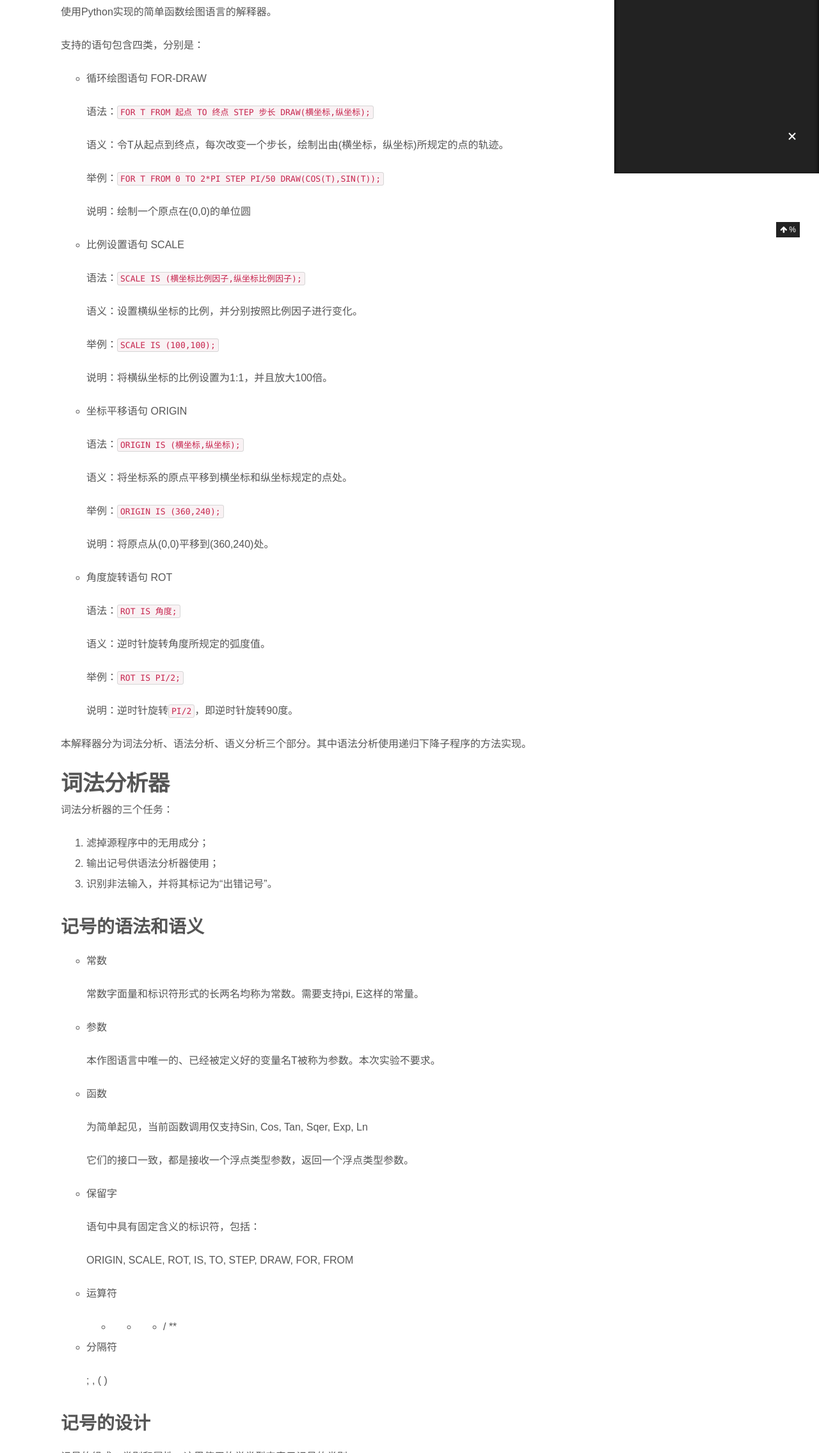
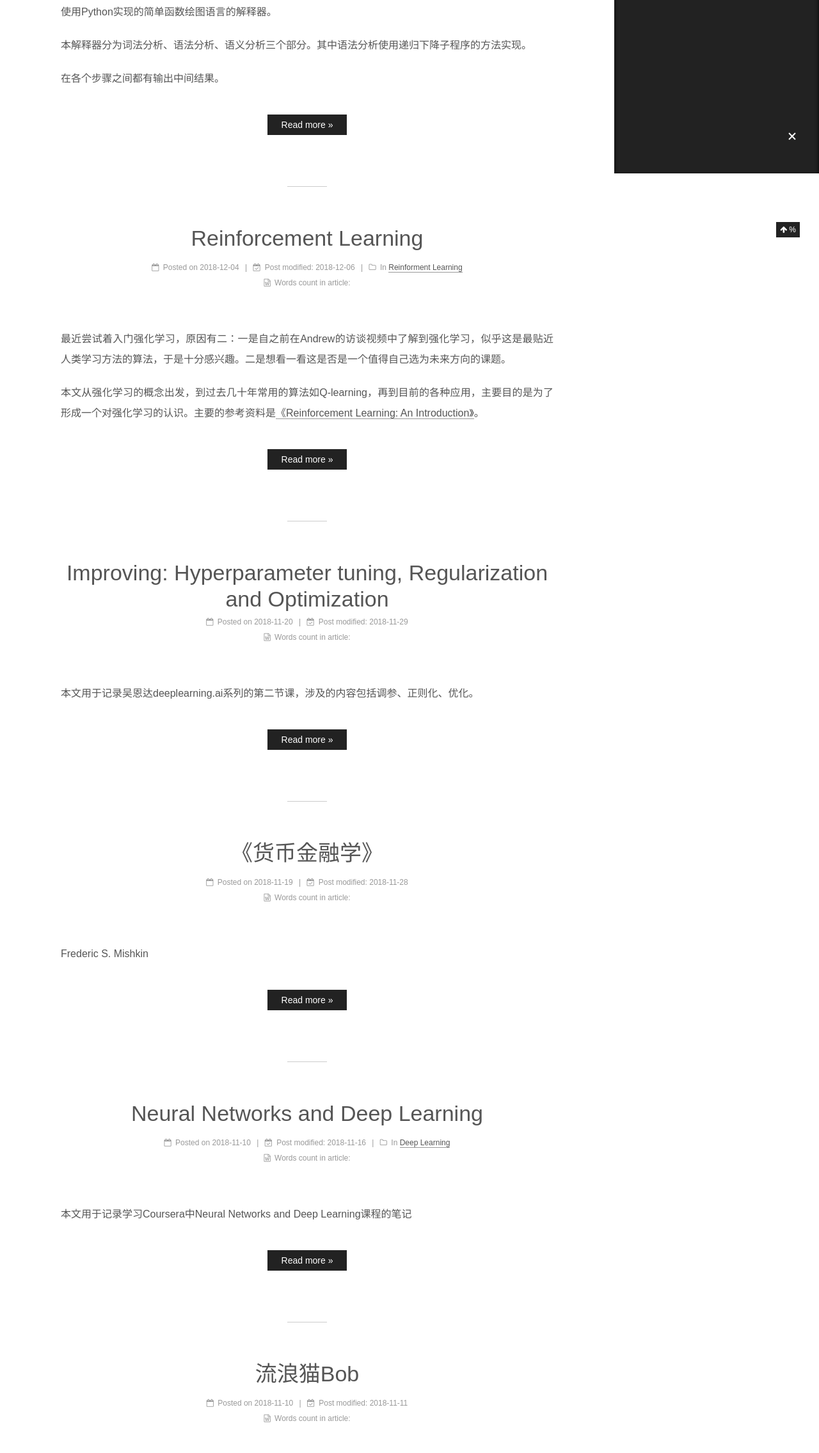
Before and after one commit to qhb1001/qhb1001.github.io, a plain HTML site: page index.html in a window 1280 px wide. Shown: the part 529-2800 px from the top of the page at 64% size. Drawn offline with nearby package versions, Linux system fonts and the light colour scheme; some packages are replaced by stand-ins of ours; a web font is replaced by a local one.

Commit message:
Site updated: 2018-12-10 08:40:58

```diff
--- a/index.html
+++ b/index.html
@@ -356,8 +356,8 @@
 
                 <span class="post-meta-item-text">Post modified&#58;</span>
 
-              <time title="Post modified" itemprop="dateModified" datetime="2018-12-08T22:36:34+08:00">
-                2018-12-08
+              <time title="Post modified" itemprop="dateModified" datetime="2018-12-10T08:40:50+08:00">
+                2018-12-10
               </time>
 
           </span>
@@ -410,75 +410,16 @@
 
 
 
-
-            <p>使用Python实现的简单函数绘图语言的解释器。</p>
-<p>支持的语句包含四类，分别是：</p>
-<ul>
-<li><p>循环绘图语句 FOR-DRAW</p>
-<p>语法：<code>FOR T FROM 起点 TO 终点 STEP 步长 DRAW(横坐标,纵坐标);</code></p>
-<p>语义：令T从起点到终点，每次改变一个步长，绘制出由(横坐标，纵坐标)所规定的点的轨迹。</p>
-<p>举例：<code>FOR T FROM 0 TO 2*PI STEP PI/50 DRAW(COS(T),SIN(T));</code></p>
-<p>说明：绘制一个原点在(0,0)的单位圆</p>
-</li>
-<li><p>比例设置语句 SCALE</p>
-<p>语法：<code>SCALE IS (横坐标比例因子,纵坐标比例因子);</code></p>
-<p>语义：设置横纵坐标的比例，并分别按照比例因子进行变化。</p>
-<p>举例：<code>SCALE IS (100,100);</code></p>
-<p>说明：将横纵坐标的比例设置为1:1，并且放大100倍。</p>
-</li>
-<li><p>坐标平移语句 ORIGIN</p>
-<p>语法：<code>ORIGIN IS (横坐标,纵坐标);</code></p>
-<p>语义：将坐标系的原点平移到横坐标和纵坐标规定的点处。</p>
-<p>举例：<code>ORIGIN IS (360,240);</code></p>
-<p>说明：将原点从(0,0)平移到(360,240)处。</p>
-</li>
-<li><p>角度旋转语句 ROT</p>
-<p>语法：<code>ROT IS 角度;</code></p>
-<p>语义：逆时针旋转角度所规定的弧度值。</p>
-<p>举例：<code>ROT IS PI/2;</code></p>
-<p>说明：逆时针旋转<code>PI/2</code>，即逆时针旋转90度。</p>
-</li>
-</ul>
+          <p>使用Python实现的简单函数绘图语言的解释器。</p>
 <p>本解释器分为词法分析、语法分析、语义分析三个部分。其中语法分析使用递归下降子程序的方法实现。</p>
-<h1 id="词法分析器"><a href="#词法分析器" class="headerlink" title="词法分析器"></a>词法分析器</h1><p>词法分析器的三个任务：</p>
-<ol>
-<li>滤掉源程序中的无用成分；</li>
-<li>输出记号供语法分析器使用；</li>
-<li>识别非法输入，并将其标记为“出错记号”。</li>
-</ol>
-<h2 id="记号的语法和语义"><a href="#记号的语法和语义" class="headerlink" title="记号的语法和语义"></a>记号的语法和语义</h2><ul>
-<li><p>常数</p>
-<p>常数字面量和标识符形式的长两名均称为常数。需要支持pi, E这样的常量。</p>
-</li>
-<li><p>参数</p>
-<p>本作图语言中唯一的、已经被定义好的变量名T被称为参数。本次实验不要求。</p>
-</li>
-<li><p>函数</p>
-<p>为简单起见，当前函数调用仅支持Sin, Cos, Tan, Sqer, Exp, Ln</p>
-<p>它们的接口一致，都是接收一个浮点类型参数，返回一个浮点类型参数。</p>
-</li>
-<li><p>保留字</p>
-<p>语句中具有固定含义的标识符，包括：</p>
-<p>ORIGIN, SCALE, ROT, IS, TO, STEP, DRAW, FOR, FROM</p>
-</li>
-<li><p>运算符</p>
-<ul>
-<li><ul>
-<li><ul>
-<li>/ **</li>
-</ul>
-</li>
-</ul>
-</li>
-</ul>
-</li>
-<li><p>分隔符</p>
-<p>; , ( )</p>
-</li>
-</ul>
-<h2 id="记号的设计"><a href="#记号的设计" class="headerlink" title="记号的设计"></a>记号的设计</h2><p>记号的组成：类别和属性。这里使用枚举类型来表示记号的类别。</p>
-
-
+<p>在各个步骤之间都有输出中间结果。</p>
+          <!--noindex-->
+          <div class="post-button text-center">
+            <a class="btn" href="/2018/12/08/A-Simple-Interpreter/#more" rel="contents">
+              Read more &raquo;
+            </a>
+          </div>
+          <!--/noindex-->
 
 
     </div>
```
Also changed, not shown: 2018/12/08/A-Simple-Interpreter/index.html (+11 -8 lines).
